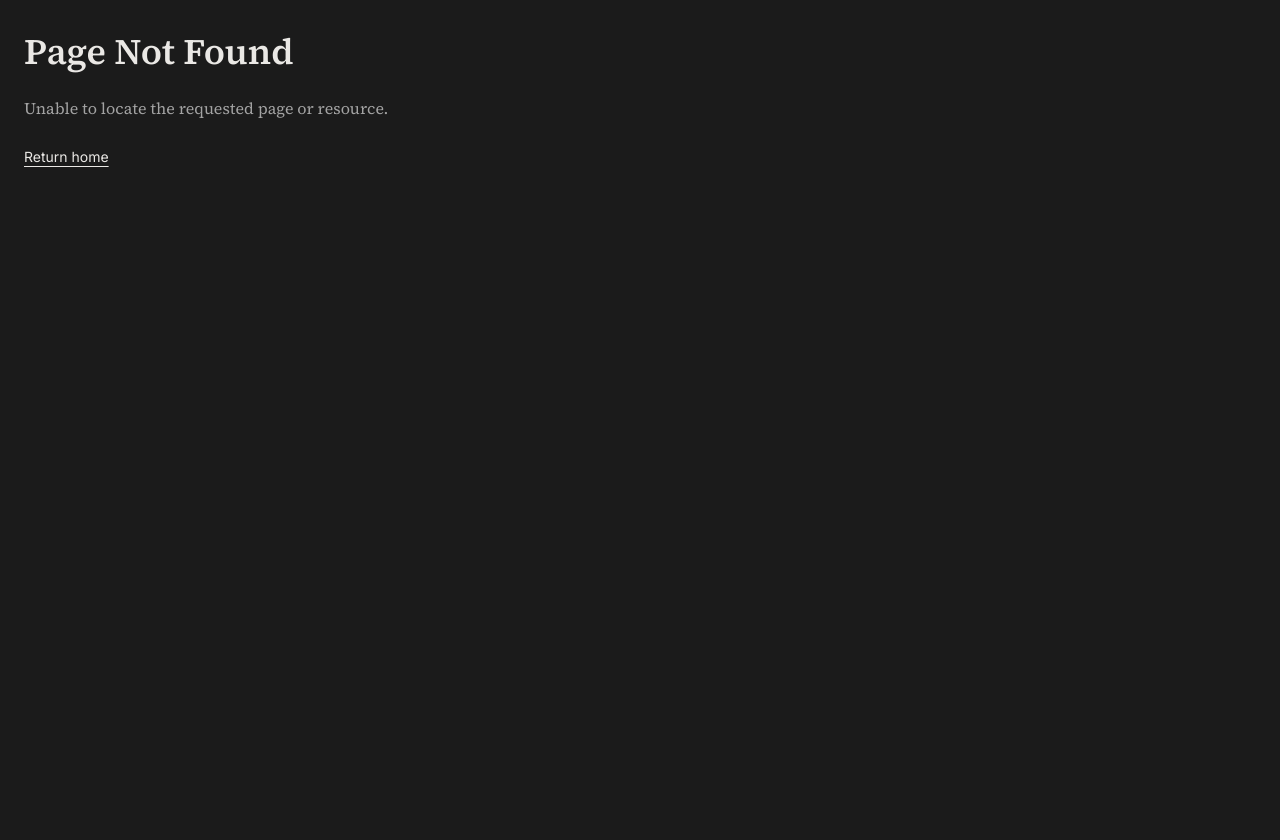
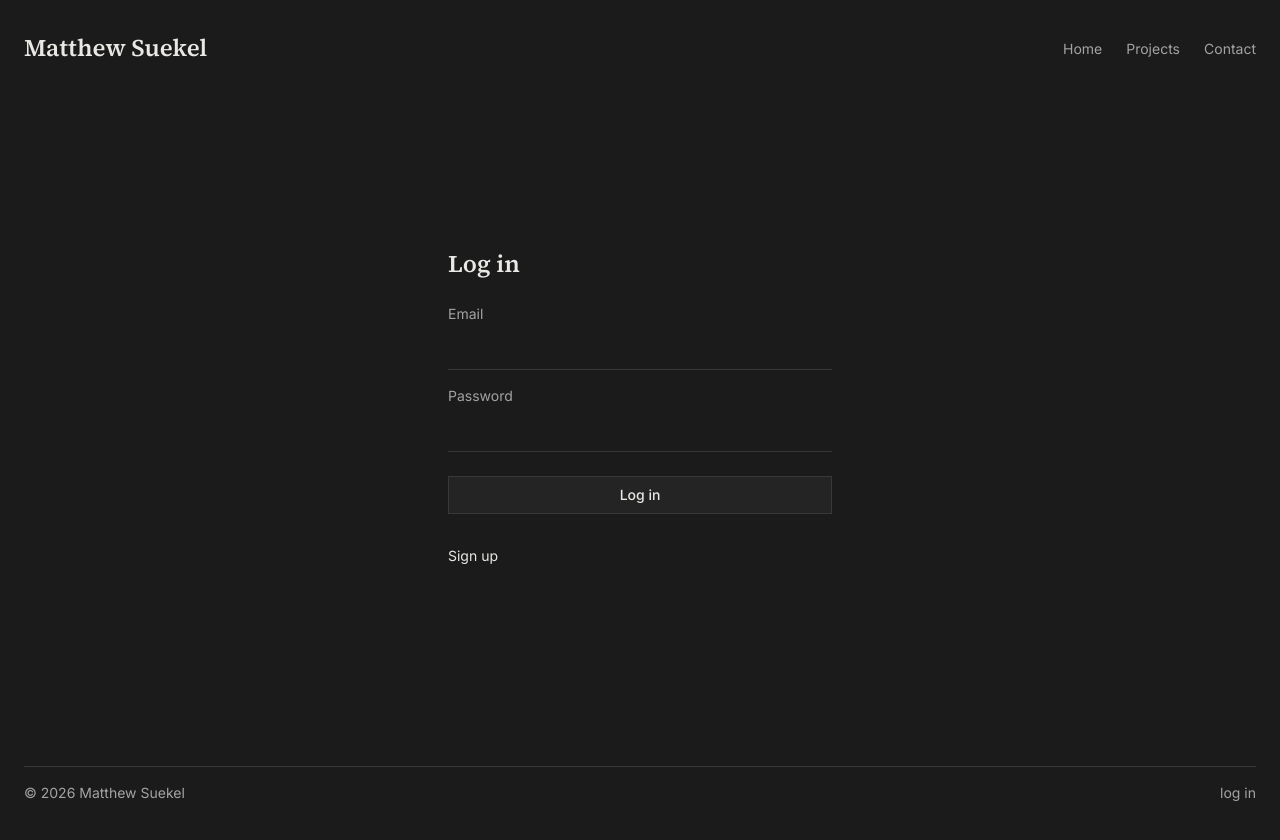
Before and after one commit to MattSuekel/react-portfolio-fa26, a React (Vite) app: page /auth in a window 1280 px wide. Before the commit this address had no page. Shown: the top 840 px of the page. Before the commit the page ends 800 px from the top, so only its background shows below. Built offline with nearby package versions, Linux system fonts and the light colour scheme.

Commit message:
add login page, adapt auth from activity, logout

```diff
--- a/src/App.jsx
+++ b/src/App.jsx
@@ -1,17 +1,22 @@
 import { createBrowserRouter, RouterProvider } from 'react-router-dom';
 
+import AuthPage, { action as authAction } from './pages/AuthPage';
 import ContactPage from './pages/ContactPage';
 import ErrorPage from './pages/ErrorPage';
 import HomePage, { loader as homeProjectsLoader } from './pages/HomePage';
+import { action as logoutAction } from './pages/logout';
 import ProjectDetailPage from './pages/ProjectDetailPage';
 import ProjectsPage from './pages/ProjectsPage';
 import RootLayout from './pages/RootLayout';
+import { tokenLoader } from './utils/auth-utils';
 
 const router = createBrowserRouter([
   {
     path: '/',
     element: <RootLayout />,
     errorElement: <ErrorPage />,
+    id: 'root',
+    loader: tokenLoader,
     children: [
       { index: true, element: <HomePage />, loader: homeProjectsLoader },
       {
@@ -37,6 +42,15 @@ const router = createBrowserRouter([
         path: 'contact',
         element: <ContactPage />,
       },
+      {
+        path: 'auth',
+        element: <AuthPage />,
+        action: authAction,
+      },
+      {
+        path: 'logout',
+        action: logoutAction,
+      },
     ],
   },
 ]);
--- a/src/components/Footer.jsx
+++ b/src/components/Footer.jsx
@@ -1,16 +1,31 @@
+import { Form, Link, useRouteLoaderData } from 'react-router-dom';
+
 function Footer() {
   const year = new Date().getFullYear();
+  const token = useRouteLoaderData('root');
 
   return (
     <footer className="mt-20 flex flex-wrap items-center justify-between gap-4 border-t border-border py-4">
       <p className="font-sans text-sm text-muted">&copy; {year} Matthew Suekel</p>
 
-      <a
-        href="mailto:hello@matthewsuekel.com"
-        className="font-sans text-sm text-muted hover:text-foreground"
-      >
-        Email
-      </a>
+      {!token && (
+        <Link
+          to="/auth"
+          className="font-sans text-sm text-muted hover:text-foreground"
+        >
+          log in
+        </Link>
+      )}
+
+      {token && (
+        <Form
+          action="/logout"
+          method="post"
+          className="font-sans text-sm text-muted hover:text-foreground"
+        >
+          <button type="submit">log out</button>
+        </Form>
+      )}
     </footer>
   );
 }
--- a/src/pages/AuthPage.jsx
+++ b/src/pages/AuthPage.jsx
@@ -1,5 +1,151 @@
-// AIzaSyCAjxMCXox8va7f332n9TdIVC6U_BQ92lo
+import {
+  Form,
+  Link,
+  redirect,
+  useActionData,
+  useSearchParams,
+  useNavigation,
+} from 'react-router-dom';
+
+const API_KEY = 'AIzaSyCAjxMCXox8va7f332n9TdIVC6U_BQ92lo';
 
 export default function AuthPage() {
-  return <></>;
+  const data = useActionData();
+  const navigation = useNavigation();
+  const [searchParams] = useSearchParams();
+
+  const isLogin = searchParams.get('mode') !== 'signup';
+  const isSubmitting = navigation.state === 'submitting';
+
+  return (
+    <div className="mx-auto max-w-sm py-30">
+      <section className="space-y-6">
+        <h1 className="text-2xl font-semibold text-foreground">
+          {isLogin ? 'Log in' : 'Create account'}
+        </h1>
+
+        {data?.error && (
+          <p
+            role="alert"
+            className="border border-red-500/30 bg-red-500/10 px-3.5 py-2.5 font-sans text-sm text-red-400"
+          >
+            {data.error}
+          </p>
+        )}
+
+        <Form method="post" className="flex flex-col gap-4 font-sans">
+          <div className="flex flex-col gap-1.5">
+            <label htmlFor="email" className="block text-sm text-muted">
+              Email
+            </label>
+            <input
+              id="email"
+              name="email"
+              type="email"
+              required
+              autoComplete="email"
+              className="h-10 w-full border-b border-border bg-transparent px-0 text-sm
+              text-foreground placeholder:text-muted transition-colors focus:border-foreground focus:outline-none"
+            />
+          </div>
+
+          <div className="flex flex-col gap-1.5">
+            <label htmlFor="password" className="block text-sm text-muted">
+              Password
+            </label>
+            <input
+              id="password"
+              name="password"
+              type="password"
+              required
+              minLength={6}
+              className="h-10 w-full border-b border-border bg-transparent px-0 text-sm
+              text-foreground placeholder:text-muted transition-colors focus:border-foreground focus:outline-none"
+            />
+          </div>
+
+          <button
+            type="submit"
+            disabled={isSubmitting}
+            className="mt-2 w-full border border-border bg-surface px-4 py-2 text-sm font-medium
+            text-foreground transition-colors hover:border-foreground/50 hover:bg-white/5 disabled:opacity-50"
+          >
+            {isSubmitting ? 'Submitting...' : isLogin ? 'Log in' : 'Sign up'}
+          </button>
+        </Form>
+
+        <div className="pt-2 font-sans text-sm text-muted">
+          {isLogin ? (
+            <Link
+              to="?mode=signup"
+              className="text-foreground underline-offset-4 hover:underline"
+            >
+              Sign up
+            </Link>
+          ) : (
+            <Link
+              to="?mode=login"
+              className="text-foreground underline-offset-4 hover:underline"
+            >
+              Log in
+            </Link>
+          )}
+        </div>
+      </section>
+    </div>
+  );
 }
+
+export async function action({ request }) {
+  const searchParams = new URL(request.url).searchParams;
+  const mode =
+    searchParams.get('mode') === 'signup' ? 'signUp' : 'signInWithPassword';
+
+  const data = await request.formData();
+  const authData = {
+    email: data.get('email'),
+    password: data.get('password'),
+    returnSecureToken: true,
+  };
+
+  const response = await fetch(
+    `https://identitytoolkit.googleapis.com/v1/accounts:${mode}?key=${API_KEY}`,
+    {
+      method: 'POST',
+      headers: {
+        'Content-Type': 'application/json',
+      },
+      body: JSON.stringify(authData),
+    },
+  );
+
+  if (
+    response.status === 401 ||
+    response.status === 422 ||
+    response.status === 500 ||
+    response.status === 400
+  ) {
+    const errorData = await response.json();
+    return {
+      error: errorData.error?.message,
+    };
+  }
+
+  if (!response.ok) {
+    throw new Response(JSON.stringify({ message: 'Could no authenticate user.' }), {
+      status: 500,
+    });
+  }
+
+  const responseData = await response.json();
+  const token = responseData.idToken;
+  localStorage.setItem('token', token);
+
+  const expiration = new Date();
+  const expiresInSeconds = parseInt(responseData.expiresIn, 10) || 3600;
+  expiration.setSeconds(expiration.getSeconds() + expiresInSeconds);
+
+  localStorage.setItem('expiration', expiration.toISOString());
+
+  return redirect('/');
+}
--- a/src/pages/RootLayout.jsx
+++ b/src/pages/RootLayout.jsx
@@ -1,9 +1,29 @@
-import { Outlet } from 'react-router-dom';
+import { useEffect } from 'react';
+import { Outlet, useSubmit, useLoaderData } from 'react-router-dom';
 
 import Footer from '../components/Footer';
 import Header from '../components/Header';
+import { getTokenDuration } from '../utils/auth-utils';
 
 function RootLayout() {
+  const token = useLoaderData();
+  const submit = useSubmit();
+
+  useEffect(() => {
+    if (!token) return;
+
+    if (token === 'EXPIRED') {
+      submit(null, { action: '/logout', method: 'post' });
+      return;
+    }
+
+    const tokenDuration = getTokenDuration();
+
+    setTimeout(() => {
+      submit(null, { action: '/logout', method: 'post' });
+    }, tokenDuration);
+  }, [token, submit]);
+
   return (
     <div className="mx-auto flex min-h-screen flex-col max-w-7xl px-6 py-8">
       <Header />
--- /dev/null
+++ b/src/pages/logout.js
@@ -0,0 +1,7 @@
+import { redirect } from 'react-router-dom';
+
+export function action() {
+  localStorage.removeItem('token');
+  localStorage.removeItem('expiration');
+  return redirect('/auth?mode=login');
+}
--- /dev/null
+++ b/src/utils/auth-utils.js
@@ -0,0 +1,38 @@
+import { redirect } from 'react-router-dom';
+
+export function getTokenDuration() {
+  const storedExpiration = localStorage.getItem('expiration');
+
+  if (!storedExpiration) return 0;
+
+  const expirationDate = new Date(storedExpiration);
+  const now = new Date();
+  const duration = expirationDate.getTime() - now.getTime();
+
+  return duration;
+}
+
+export function getAuthToken() {
+  const token = localStorage.getItem('token');
+
+  if (!token) return null;
+
+  const tokenDuration = getTokenDuration();
+  if (tokenDuration <= 0) return 'EXPIRED';
+
+  return token;
+}
+
+export function tokenLoader() {
+  return getAuthToken();
+}
+
+export function checkAuthLoader() {
+  const token = getAuthToken();
+
+  if (!token || token === 'EXPIRED') {
+    return redirect('/auth?mode=login');
+  }
+
+  return null;
+}
```
Also changed, not shown: 1 other file (tests, documents, lock files or other folders).
